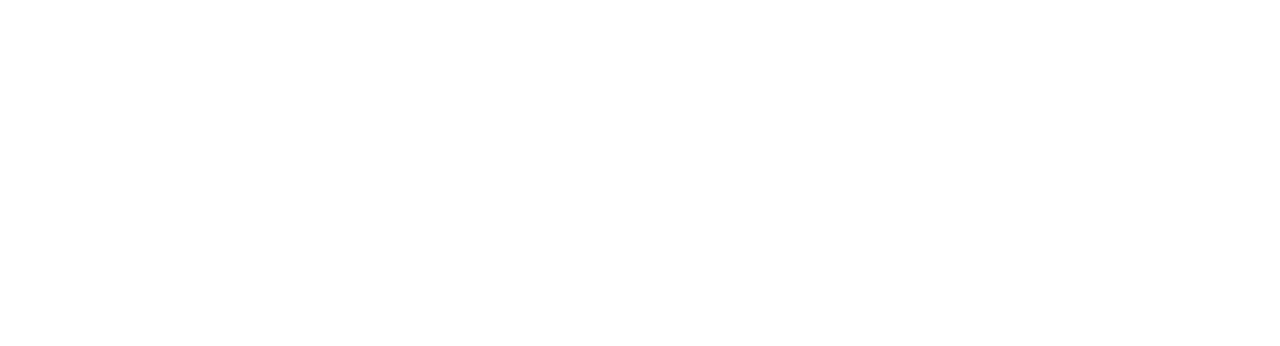
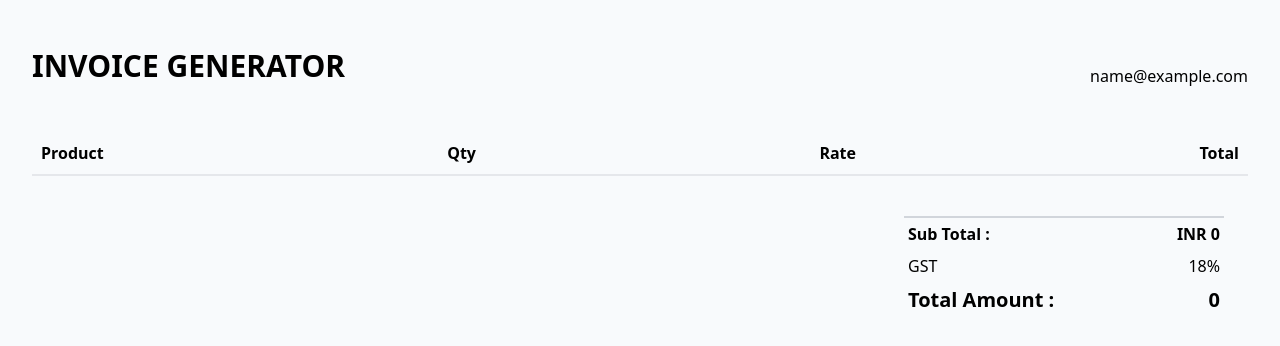
Before and after one commit to hitesh1coder/pdf_generator_frontend, a React (Vite) app: page /showproduct in a window 1280 px wide. Before the commit this address had no page. Shown: the top 346 px of the page. Built offline with nearby package versions, Linux system fonts and the light colour scheme; sample sign-in values are in the browser's storage.

Commit message:
added productSlice and showProductsPage

```diff
--- a/src/App.tsx
+++ b/src/App.tsx
@@ -8,6 +8,7 @@ import AddProduct from "./pages/AddProduct";
 
 import { useSelector } from "react-redux";
 import { RootState } from "./redux/store.tsx";
+import ShowProducts from "./pages/ShowProducts.tsx";
 
 function App() {
   const { user } = useSelector((state: RootState) => state.rootReducer.user);
@@ -28,6 +29,10 @@ function App() {
           path="/"
           element={user ? <AddProduct /> : <Navigate to={"/login"} />}
         />
+        <Route
+          path="/showproduct"
+          element={user ? <ShowProducts /> : <Navigate to={"/login"} />}
+        />
       </Routes>
     </BrowserRouter>
   );
--- a/src/components/ProductInput.tsx
+++ b/src/components/ProductInput.tsx
@@ -26,6 +26,7 @@ const ProductInput: React.FC<ProductInputProps> = ({
           placeholder="Product Name"
           value={productName}
           onChange={(e) => setProductName(e.target.value)}
+          required
         />
       </div>
       <div className="flex flex-col gap-1">
@@ -37,6 +38,7 @@ const ProductInput: React.FC<ProductInputProps> = ({
           placeholder="Product Quantity"
           value={productQty}
           onChange={(e) => setProductQty(Number(e.target.value))}
+          required
         />
       </div>
       <div className="flex flex-col gap-1">
@@ -48,6 +50,7 @@ const ProductInput: React.FC<ProductInputProps> = ({
           placeholder="Product Rate"
           value={productRate}
           onChange={(e) => setProductRate(Number(e.target.value))}
+          required
         />
       </div>
     </div>
--- a/src/components/ProductLists.tsx
+++ b/src/components/ProductLists.tsx
@@ -1,32 +1,42 @@
-interface Product {
-  name: string;
-  quantity: number;
-  rate: number;
-}
+import { useSelector, useDispatch } from "react-redux";
+import { RootState } from "../redux/store";
 
-interface ProductListsProps {
-  products: Product[];
-}
+const ProductLists = () => {
+  const { products } = useSelector(
+    (state: RootState) => state.rootReducer.products
+  );
 
-const ProductLists: React.FC<ProductListsProps> = ({ products }) => {
+  const calculateTotal = (qty: number, rate: number) => {
+    let sum = 0;
+    if (!isNaN(Number(qty)) && !isNaN(Number(rate))) {
+      sum = Number(qty) * Number(rate);
+    }
+    return sum;
+  };
   return (
-    <div className="w-full border-t-2 border-gray-300 dark:border-gray-700 my-4">
+    <div className="w-full my-4">
       <div className="flex flex-col w-full gap-5 text-center">
         <table>
           <tbody>
-            <tr>
-              <th>No.</th>
-              <th>Product Name</th>
-              <th>Quantity</th>
+            <tr className="border-b-2 border-gray-200 p-2 items-center flex justify-between">
+              <th>Product</th>
+              <th>Qty</th>
               <th>Rate</th>
+              <th>Total</th>
             </tr>
 
             {products?.map((product, index) => (
-              <tr className="border-b-2 border-gray-200 p-2" key={index}>
-                <td>{index + 1}</td>
-                <td>{product.name}</td>
-                <td>{product.quantity}</td>
-                <td>{product.rate}</td>
+              <tr
+                className="border-b-2 border-gray-200 p-2 flex items-center justify-between"
+                key={index}
+              >
+                <td>{product.productName}</td>
+                <td>{product.productQty}</td>
+                <td>{product.productRate}</td>
+                <td>
+                  INR
+                  {calculateTotal(product.productQty, product.productRate)}
+                </td>
               </tr>
             ))}
           </tbody>
--- a/src/pages/AddProduct.tsx
+++ b/src/pages/AddProduct.tsx
@@ -1,26 +1,33 @@
 import { useState } from "react";
 import ProductInput from "../components/ProductInput";
 import ProductLists from "../components/ProductLists";
+import {
+  addProduct,
+  removeProduct,
+  calculateGrandTotal,
+} from "../redux/slices/productSlice";
 
-interface Product {
-  name: string;
-  quantity: number;
-  rate: number;
-}
+import { useSelector, useDispatch } from "react-redux";
+import { RootState } from "../redux/store";
+import { useNavigate } from "react-router-dom";
 
 export default function AddProduct() {
   const [productName, setProductName] = useState<string>("");
   const [productQty, setProductQty] = useState<number>(0);
   const [productRate, setProductRate] = useState<number>(0);
-  const [productList, setProductList] = useState<Product[]>([]);
+
+  const { products } = useSelector(
+    (state: RootState) => state.rootReducer.products
+  );
+
+  const dispatch = useDispatch();
+  const navigate = useNavigate();
 
   const handleAddproduct = (e: React.FormEvent) => {
     e.preventDefault();
     if (productName.trim().length > 0 && productQty > 0 && productRate > 0) {
-      setProductList([
-        ...productList,
-        { name: productName, quantity: productQty, rate: productRate },
-      ]);
+      dispatch(addProduct({ productName, productQty, productRate }));
+      dispatch(calculateGrandTotal());
       setProductName("");
       setProductQty(0);
       setProductRate(0);
@@ -29,7 +36,7 @@ export default function AddProduct() {
 
   const handleSaveProduct = (e: React.FormEvent) => {
     e.preventDefault();
-    console.log(productList);
+    navigate("/showproduct");
   };
   return (
     <div className="w-screen h-screen flex flex-col items-center p-10 gap-4">
@@ -48,7 +55,7 @@ export default function AddProduct() {
           />
         </form>
 
-        <ProductLists products={productList} />
+        <ProductLists />
         <div>
           <button
             onClick={handleAddproduct}
@@ -56,7 +63,7 @@ export default function AddProduct() {
           >
             Add New Product
           </button>
-          {productList.length > 0 && (
+          {products.length > 0 && (
             <button
               onClick={handleSaveProduct}
               type="submit"
--- a/src/pages/ShowProducts.tsx
+++ b/src/pages/ShowProducts.tsx
@@ -1,3 +1,45 @@
-export default function ProductLists() {
-  return <div>ProductLists</div>;
+import ProductLists from "../components/ProductLists";
+
+import { useSelector } from "react-redux";
+import { RootState } from "../redux/store.tsx";
+
+export default function ShowProducts() {
+  const { user } = useSelector((state: RootState) => state.rootReducer.user);
+  const { grandTotal } = useSelector(
+    (state: RootState) => state.rootReducer.products
+  );
+  function calculateGST(amount: number) {
+    return Math.round(0.18 * amount) / 100;
+  }
+
+  return (
+    <div className="flex flex-col w-full h-screen bg-slate-50 p-8 items-end">
+      <div className="flex w-full justify-between mb-4">
+        <h1 className="text-3xl font-bold text-center py-4 uppercase">
+          Invoice Generator
+        </h1>
+        <div className="flex flex-col">
+          <h1 className="text-3xl font-bold text-center py-4 uppercase">
+            {user?.fullName}
+          </h1>
+          <span>{user?.email}</span>
+        </div>
+      </div>
+      <ProductLists />
+      <div className="w-80 m-6 border-t-2 border-gray-300 flex flex-col">
+        <div className="w-full flex justify-between items-center p-1 font-bold">
+          <p>Sub Total :</p>
+          <span>INR {grandTotal}</span>
+        </div>
+        <div className="w-full flex justify-between items-center p-1">
+          <p>GST</p>
+          <span>18%</span>
+        </div>
+        <div className="w-full flex justify-between items-center p-1 font-bold text-xl">
+          <h1>Total Amount : </h1>
+          <span>{grandTotal + calculateGST(grandTotal)}</span>
+        </div>
+      </div>
+    </div>
+  );
 }
--- /dev/null
+++ b/src/redux/slices/productSlice.tsx
@@ -0,0 +1,52 @@
+import { createSlice, PayloadAction } from "@reduxjs/toolkit";
+
+interface Product {
+  id?: string;
+  productName: string;
+  productQty: number;
+  productRate: number;
+}
+
+interface ProductState {
+  products: Product[];
+  grandTotal: number;
+}
+
+const initialState: ProductState = {
+  products: [],
+  grandTotal: 0,
+};
+
+const productSlice = createSlice({
+  name: "products",
+  initialState,
+  reducers: {
+    addProduct: (state, action: PayloadAction<Product>) => {
+      state.products.push(action.payload);
+      state.grandTotal +=
+        action.payload.productQty * action.payload.productRate;
+    },
+    removeProduct: (state, action: PayloadAction<string>) => {
+      const removedProduct = state.products.find(
+        (product) => product.id === action.payload
+      );
+      if (removedProduct) {
+        state.grandTotal -=
+          removedProduct.productQty * removedProduct.productRate;
+        state.products = state.products.filter(
+          (product) => product.id !== action.payload
+        );
+      }
+    },
+    calculateGrandTotal: (state) => {
+      state.grandTotal = state.products.reduce(
+        (total, product) => total + product.productQty * product.productRate,
+        0
+      );
+    },
+  },
+});
+
+export const { addProduct, removeProduct, calculateGrandTotal } =
+  productSlice.actions;
+export const productReducer = productSlice.reducer;
--- a/src/redux/store.tsx
+++ b/src/redux/store.tsx
@@ -1,18 +1,15 @@
 import { combineReducers, configureStore } from "@reduxjs/toolkit";
 import { userReducer } from "./slices/userSlice";
+import { productReducer } from "./slices/productSlice";
 
-// Combine reducers if you have multiple slices
-// import { combineReducers } from 'redux';
-
-// Combine reducers if needed
 const rootReducer = combineReducers({
   user: userReducer,
+  products: productReducer,
 });
 
-// Create the Redux store
 export const store = configureStore({
   reducer: {
-    rootReducer, // Root reducer
+    rootReducer,
   },
   middleware: (getDefaultMiddleware) => getDefaultMiddleware(),
 });
```
